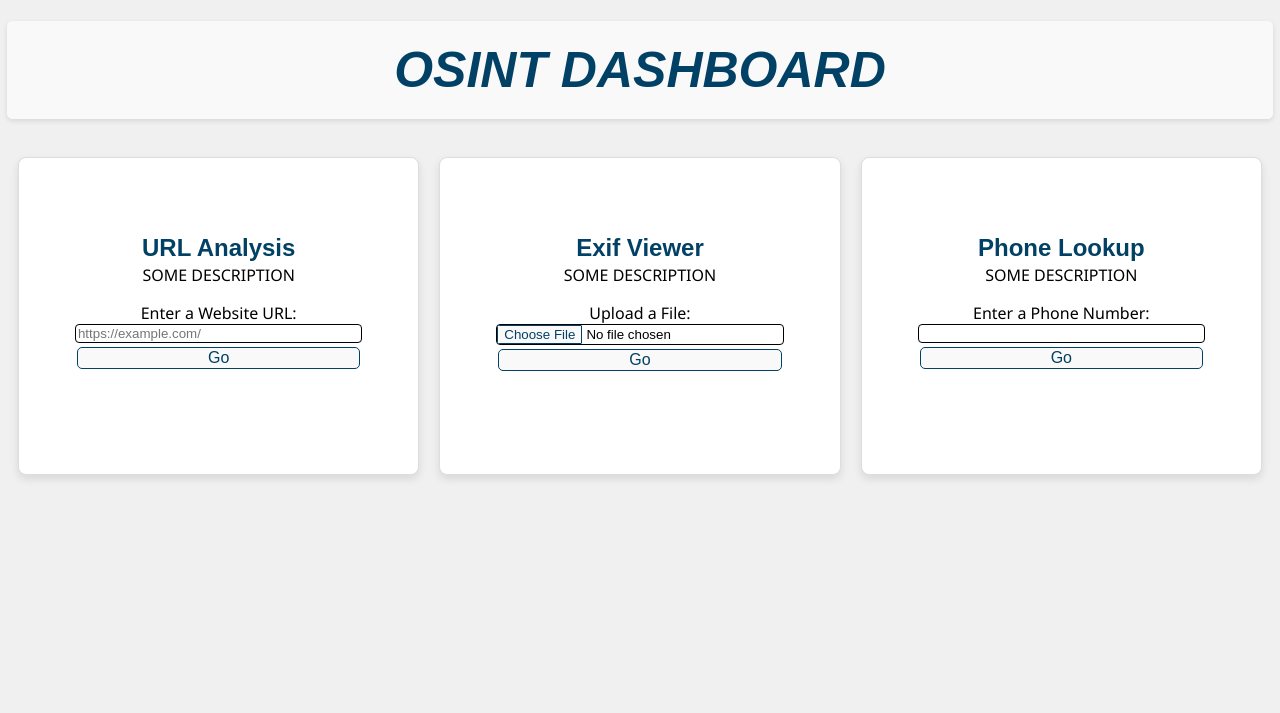
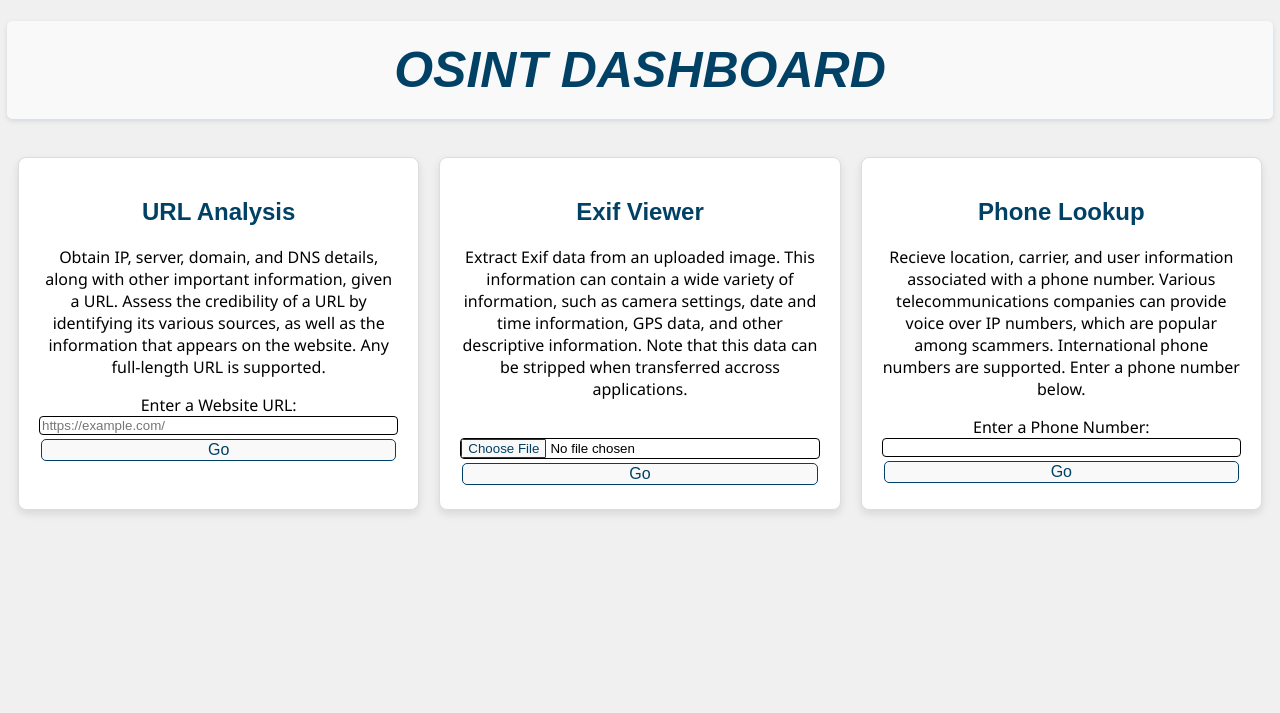
Before and after one commit to campwill/osint-dashboard, a Flask app: page / in a window 1280 px wide. Shown: the top 713 px of the page. Run offline with Flask 3, Linux system fonts and the light colour scheme; some web fonts are replaced.

Commit message:
added descriptive information to index page

```diff
--- a/static/styles.css
+++ b/static/styles.css
@@ -40,8 +40,7 @@ input[type="file"]::file-selector-button {
   display: flex;
   flex-direction: column;
   justify-content: normal;
-  height: 25.5vh;
-  padding: 10%;
+  height: 1000%;
 }
 .inputs {
   display: flex;
--- a/templates/index.html
+++ b/templates/index.html
@@ -23,8 +23,8 @@
           onsubmit="showLoadingScreen(); startQuoteCycle();"
         >
           <div class="input-container">
-            <h2>URL Analysis</h2>
-            <p>SOME DESCRIPTION</p>
+            <h2>URL Analysis</h2><br>
+            <p>Obtain IP, server, domain, and DNS details, along with other important information, given a URL. Assess the credibility of a URL by identifying its various sources, as well as the information that appears on the website. Any full-length URL is supported.</p>
 
             <label for="web_input">Enter a Website URL:</label>
 
@@ -42,11 +42,8 @@
         </form>
         <form action="/upload" method="post" enctype="multipart/form-data">
           <div class="input-container">
-            <h2>Exif Viewer</h2>
-            <p>SOME DESCRIPTION</p>
-            <label for="file_input"
-              >Upload a File:</label
-            >
+            <h2>Exif Viewer</h2><br>
+            <p>Extract Exif data from an uploaded image. This information can contain a wide variety of information, such as camera settings, date and time information, GPS data, and other descriptive information. Note that this data can be stripped when transferred accross applications.</p><br>
             <input
               class="form-control"
               type="file"
@@ -62,8 +59,8 @@
 
         <form method="POST" action="/pid_tool" autocomplete="off">
           <div class="input-container">
-            <h2>Phone Lookup</h2>
-            <p>SOME DESCRIPTION</p>
+            <h2>Phone Lookup</h2><br>
+            <p>Recieve location, carrier, and user information associated with a phone number. Various telecommunications companies can provide voice over IP numbers, which are popular among scammers. International phone numbers are supported. Enter a phone number below.</p>
             <label for="phone_input">Enter a Phone Number:</label>
             <input
               type="tel"
```
